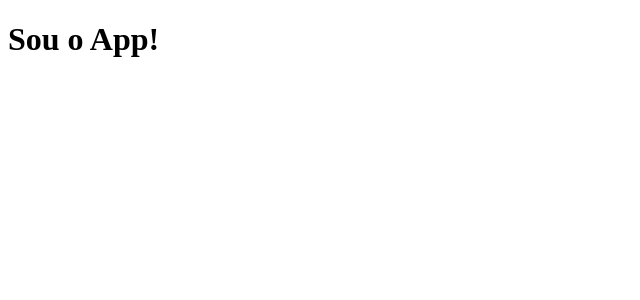
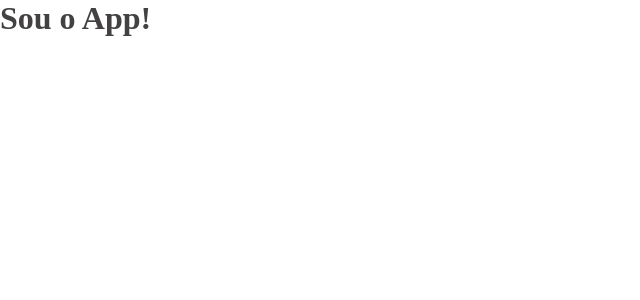
Before and after one commit to gean-ferreira/desafio-s2holding, a React (Create React App) app: page / in a window 1280 px wide. Shown: the top 300 px of the page, without its empty margins (0-640 px from the left). Built offline with nearby package versions, Linux system fonts and the light colour scheme.

Commit message:
CSS Global
Criando o arquivo que possui todas as variaveis globais de CSS da aplicacao e importando para o arquivo main

```diff
--- /dev/null
+++ b/src/assets/style/base.css
@@ -0,0 +1,37 @@
+/* Neste arquivo estão as variáveis globais de CSS da aplicação */
+
+:root {
+    /* Texts */
+    --text-color-primary: rgb(67, 65, 65); /* Cor extraída do site cantao.com.br */
+    /* Colors */
+    --color-primary:#a6564d;
+    --color-secondary:rgb(242, 183, 81);
+    --color-neutral: #ffffff;
+    /* Sizes */
+    --px-1: 0 24px;
+    --px-2: 0 32px;
+}
+
+*,
+*::before,
+*::after {
+    box-sizing: border-box;
+    margin: 0;
+    padding: 0;
+    scroll-behavior: smooth;
+}
+
+body {
+    color: var(--text-color-primary);
+}
+
+ul {
+    list-style: none;
+}
+
+a,
+li {
+    display: flex;
+    width: 100%;
+    height: 100%;
+}
--- /dev/null
+++ b/src/assets/style/main.css
@@ -0,0 +1 @@
+@import './base.css';
--- a/src/index.js
+++ b/src/index.js
@@ -1,6 +1,7 @@
 import React from 'react';
 import ReactDOM from 'react-dom/client';
 import App from './App';
+import './assets/style/main.css'
 
 const root = ReactDOM.createRoot(document.getElementById('root'));
 root.render(
```
